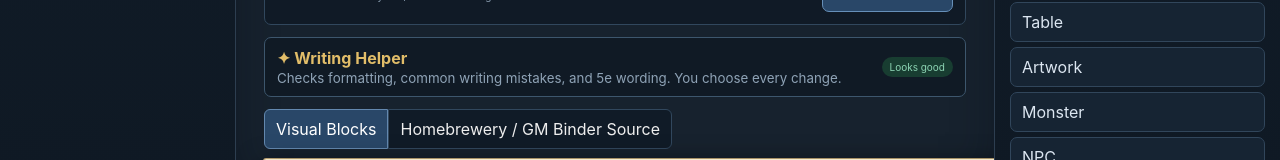
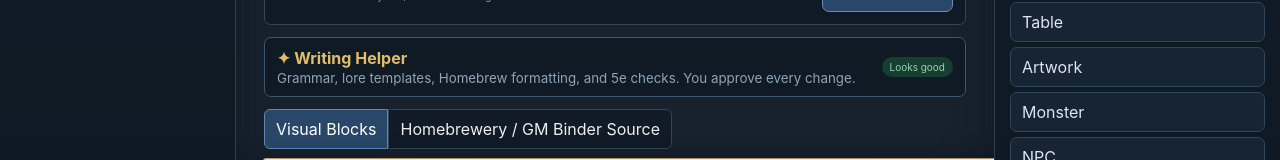
Before and after one commit to siller94-art/RPG-Book-Builder, a React (Vite) app: page / in a window 1280 px wide. Shown: the part 619-779 px from the top of the page. Built offline with nearby package versions, Linux system fonts and the light colour scheme.

Commit message:
Add clickable helper issue navigation

```diff
--- a/src/components/WritingHelper.tsx
+++ b/src/components/WritingHelper.tsx
@@ -1,13 +1,12 @@
-import{useMemo,useState}from'react';import{applyIssue,applySafeIssues,inspectSource}from'../source/writingHelper';
-interface Props{source:string;onChange:(source:string)=>void}
-export default function WritingHelper({source,onChange}:Props){
+import{useMemo,useState}from'react';import{applyIssue,applySafeIssues,inspectSource,type HelperIssue}from'../source/writingHelper';
+interface Props{source:string;onChange:(source:string)=>void;onLocate:(issue:HelperIssue)=>void}
+export default function WritingHelper({source,onChange,onLocate}:Props){
  const[ignored,setIgnored]=useState<string[]>([]);
- const issues=useMemo(()=>inspectSource(source).filter(x=>!ignored.includes(x.id)),[source,ignored]);
- const safe=issues.filter(x=>x.safe);
+ const issues=useMemo(()=>inspectSource(source).filter(x=>!ignored.includes(x.id)),[source,ignored]),safe=issues.filter(x=>x.safe);
  return <section className="writingHelper">
-  <div className="helperHead"><div><b>✦ Writing Helper</b><small>Checks formatting, common writing mistakes, and 5e wording. You choose every change.</small></div><span className={issues.length?'helperCount':'helperCount clear'}>{issues.length?issues.length+' suggestion'+(issues.length===1?'':'s'):'Looks good'}</span></div>
-  {issues.length>0&&<div className="helperIssues">{issues.slice(0,8).map(issue=><article key={issue.id} className={'helperIssue '+issue.type}><div><small>{issue.type.toUpperCase()}</small><b>{issue.message}</b>{issue.before!==issue.after&&<p><del>{issue.before}</del> → <ins>{issue.after}</ins></p>}</div><div className="helperActions">{issue.before!==issue.after&&<button className="primary" onClick={()=>onChange(applyIssue(source,issue))}>Fix</button>}<button onClick={()=>setIgnored(v=>[...v,issue.id])}>Ignore</button></div></article>)}</div>}
-  {issues.length>8&&<small className="moreIssues">+ {issues.length-8} more suggestions update as you fix the text.</small>}
+  <div className="helperHead"><div><b>✦ Writing Helper</b><small>Grammar, lore templates, Homebrew formatting, and 5e checks. You approve every change.</small></div><span className={issues.length?'helperCount':'helperCount clear'}>{issues.length?issues.length+' suggestion'+(issues.length===1?'':'s'):'Looks good'}</span></div>
+  {issues.length>0&&<div className="helperIssues">{issues.slice(0,10).map(issue=><article key={issue.id} className={'helperIssue '+issue.type} onClick={()=>onLocate(issue)}><div><small>{issue.type.toUpperCase()}</small><b>{issue.message}</b>{issue.safe&&issue.before!==issue.after&&<p><del>{issue.before}</del> → <ins>{issue.after}</ins></p>}</div><div className="helperActions"><button onClick={e=>{e.stopPropagation();onLocate(issue)}}>Show</button>{issue.safe&&issue.before!==issue.after&&<button className="primary" onClick={e=>{e.stopPropagation();onChange(applyIssue(source,issue))}}>Fix</button>}<button onClick={e=>{e.stopPropagation();setIgnored(v=>[...v,issue.id])}}>Ignore</button></div></article>)}</div>}
+  {issues.length>10&&<small className="moreIssues">+ {issues.length-10} more suggestions.</small>}
   {safe.length>1&&<button className="fixAll" onClick={()=>onChange(applySafeIssues(source,safe))}>Fix All Safe ({safe.length})</button>}
  </section>
 }
```
